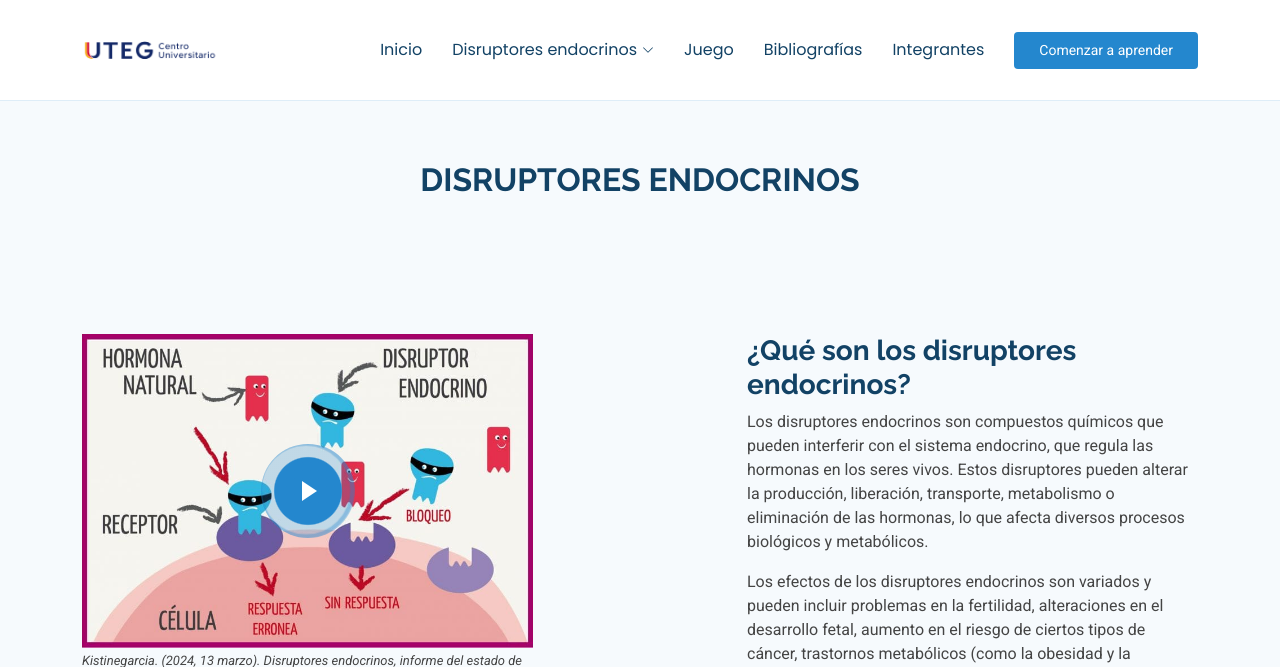
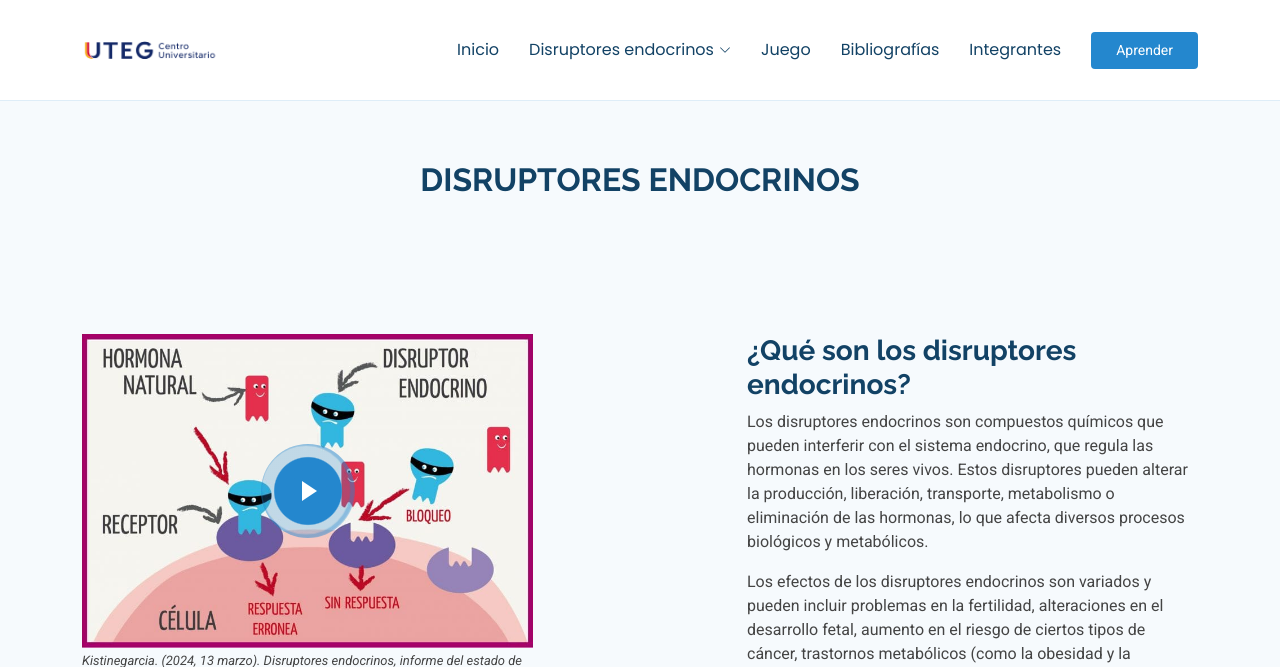
Before and after one commit to plascenciaalan/endocrine.github.io, a Laravel app: page /definiciones in a window 1280 px wide. Shown: the top 667 px of the page. Run offline with Laravel 12, Linux system fonts and the light colour scheme.

Commit message:
Add header

```diff
--- a/resources/views/header.blade.php
+++ b/resources/views/header.blade.php
@@ -26,7 +26,7 @@
             <i class="mobile-nav-toggle d-xl-none bi bi-list"></i>
         </nav>
 
-        <a class="btn-getstarted" href="{{route('about')}}">Comenzar a aprender</a>
+        <a class="btn-getstarted" href="{{route('about')}}">Aprender</a>
 
         </div>
     </header>
```
